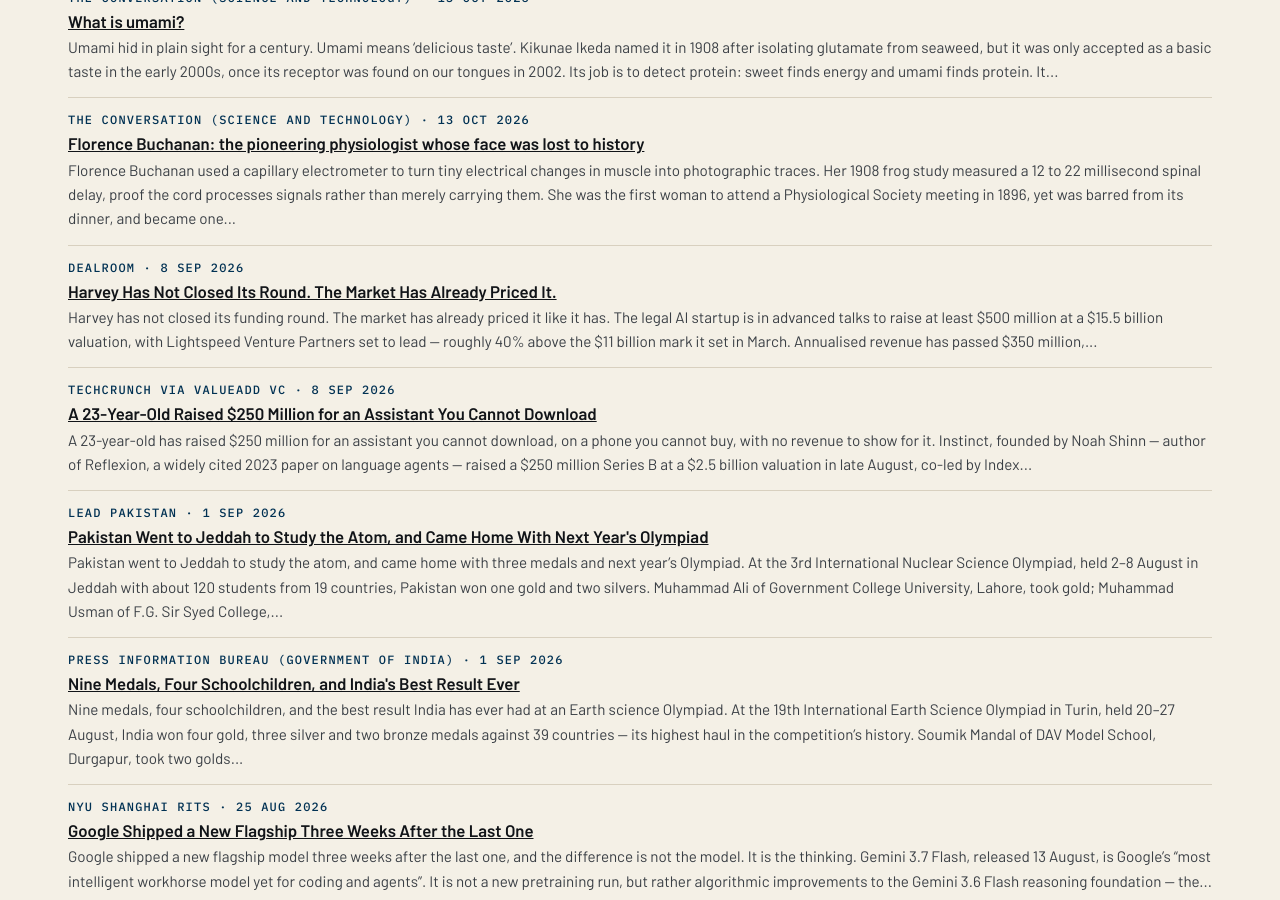
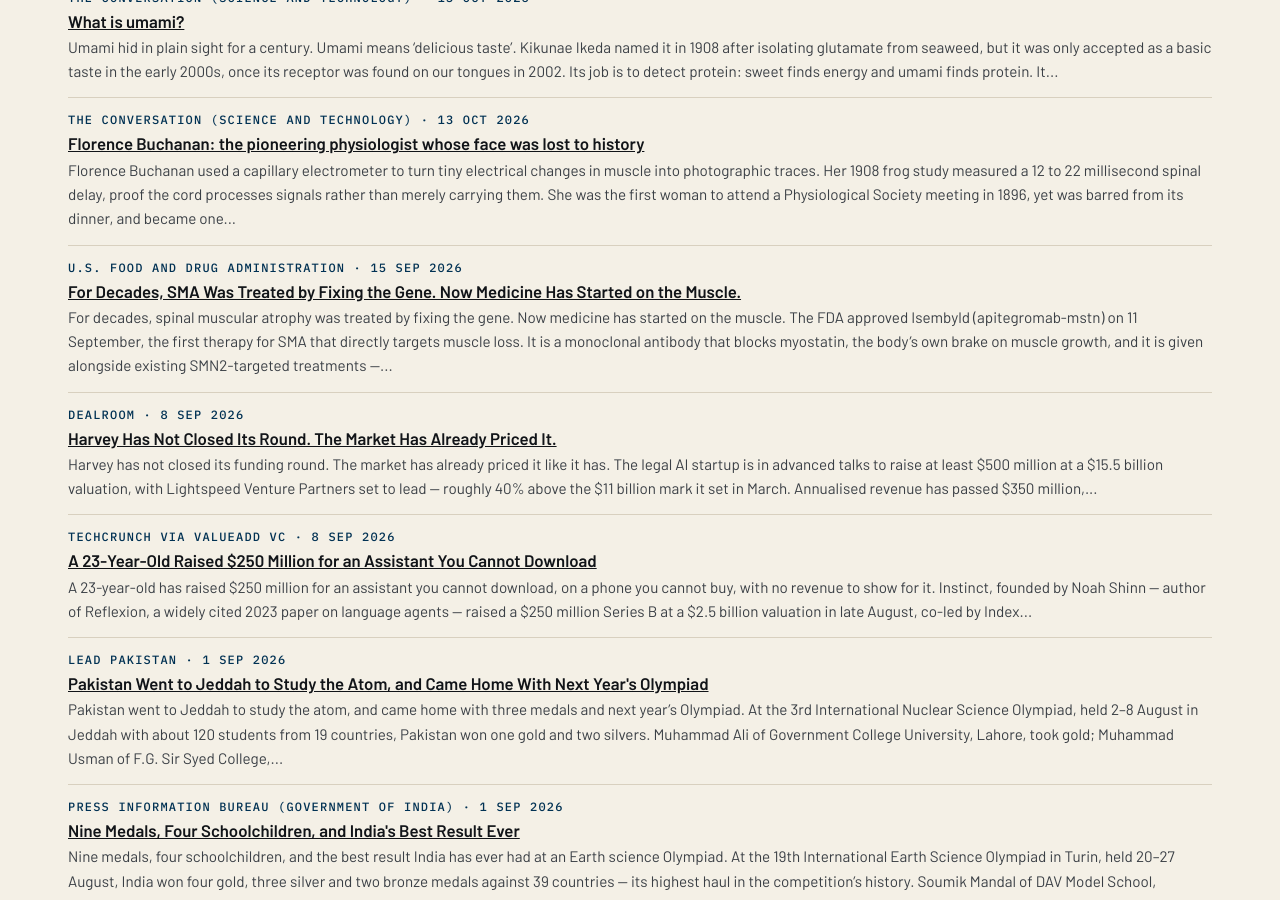
Before and after one commit to katz-news/katz.news, a Jekyll site: the page built from briefs/index.html, in a window 1280 px wide and 900 px high, scrolled down 14549 px. Built offline with Jekyll 4.4.1, drawn with Linux system fonts in a browser that asks for light colours.

Commit message:
Publish 2026-11-06

```diff
--- a/_data/build.yml
+++ b/_data/build.yml
@@ -1 +1 @@
-published_at: 2026-11-06T20:12:40Z
+published_at: 2026-11-06T20:13:30Z
--- /dev/null
+++ b/_posts/briefs/2026-11-06-for-decades-sma-was-treated-by-fixing-the-gene-now-medicine-has-started-on-the-muscle.md
@@ -0,0 +1,16 @@
+---
+published: true
+title: For Decades, SMA Was Treated by Fixing the Gene. Now Medicine Has Started
+  on the Muscle.
+date: 2026-09-15
+section: science
+source_name: U.S. Food and Drug Administration
+source_url: https://www.fda.gov/drugs/news-events-human-drugs/fda-approves-first-therapy-target-muscle-loss-spinal-muscular-atrophy
+---
+For decades, spinal muscular atrophy was treated by fixing the gene. Now medicine has started on the muscle.
+
+The FDA approved Isembyld (apitegromab-mstn) on 11 September, the first therapy for SMA that directly targets muscle loss. It is a monoclonal antibody that blocks myostatin, the body's own brake on muscle growth, and it is given alongside existing SMN2-targeted treatments — not instead of them — to adults and children aged two and over.
+
+The evidence comes from the Phase 3 SAPPHIRE trial: 188 patients, 52 weeks, and a 2.2-point gain on the Hammersmith motor scale over placebo, with treated patients gaining function while those on SMN2 therapy alone declined. A third of treated patients improved by three points or more, against one in eight on placebo.
+
+Conclusion: Isembyld is not a replacement for gene therapy, but rather its muscle — and for the first time, SMA treatment has both.
```
